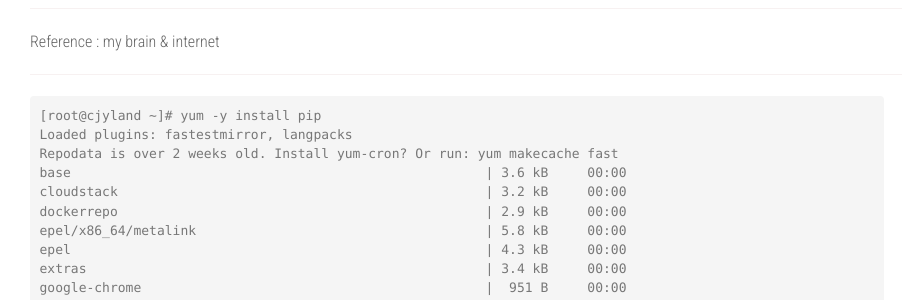
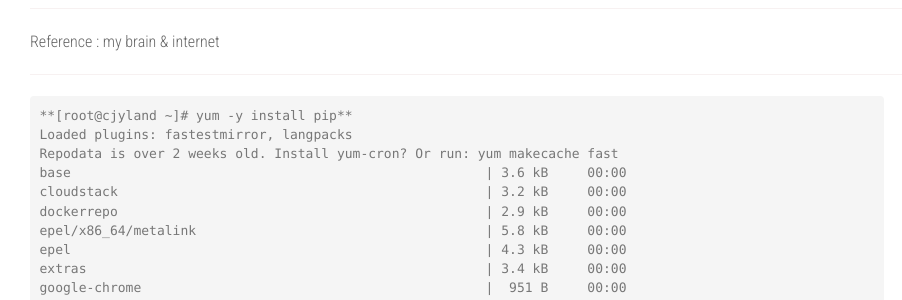
Before and after one commit to realx1017/realx1017.github.io, a Jekyll site: the page built from _posts/2017-04-17-install-awscli-content.markdown, in a window 1280 px wide and 1400 px high. Shown: the part 194-494 px from the top of the window, without its empty margins (0-902 px from the left). Built offline with Jekyll 4.4.1, drawn with Linux system fonts in a browser that asks for light colours; nearby versions of some CDN libraries; some of the changed text lies outside the part shown.

```diff
--- a/_posts/2017-04-17-install-awscli-content.markdown
+++ b/_posts/2017-04-17-install-awscli-content.markdown
@@ -10,7 +10,7 @@ Reference : my brain & internet
 
 
 ---
-	[root@cjyland ~]# yum -y install pip
+	**[root@cjyland ~]# yum -y install pip**
 	Loaded plugins: fastestmirror, langpacks
 	Repodata is over 2 weeks old. Install yum-cron? Or run: yum makecache fast
 	base                                                     | 3.6 kB     00:00
```
